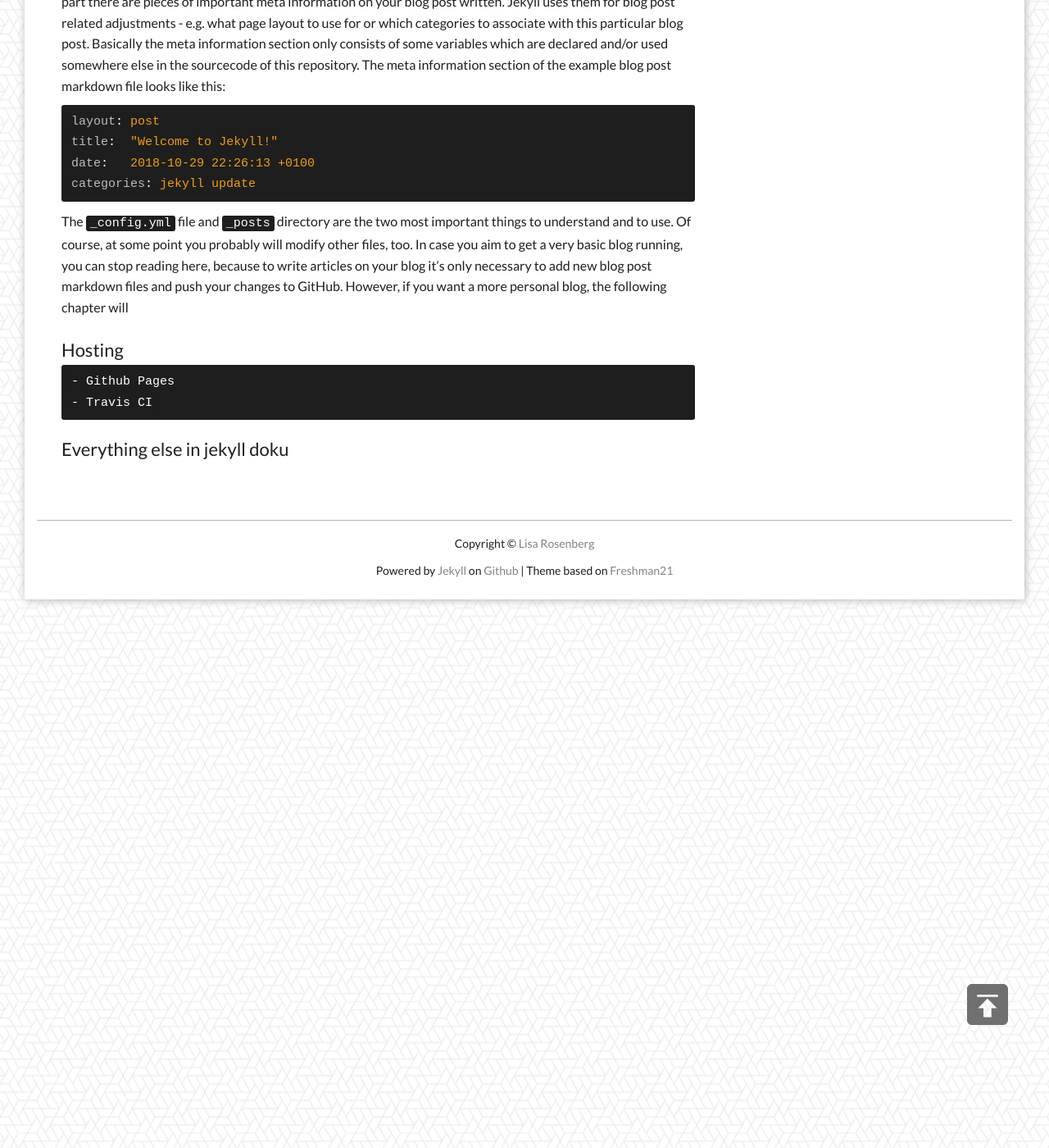
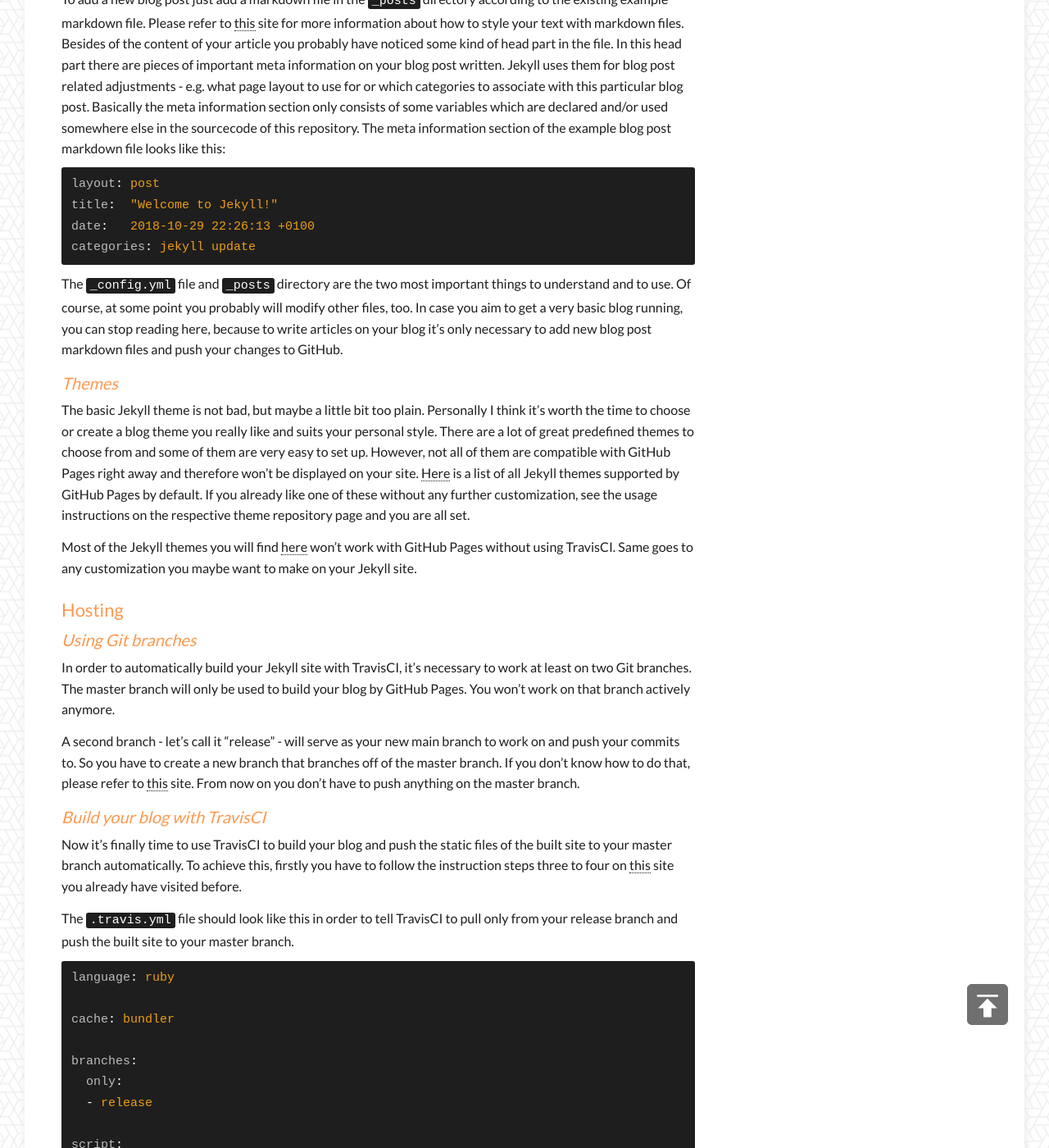
Before and after one commit to lisa-rosenberg/lisa-rosenberg.github.io, a Jekyll site: the page built from _posts/2018-10-23-setup-blog-with-jekyll-and-github-pages.md, in a window 1280 px wide and 1400 px high, scrolled down 6138 px. Shown: the whole window at 82% size. Built offline with Jekyll 4.4.1, drawn with Linux system fonts in a browser that asks for light colours; comment, search, counter and statistics services are not loaded; the table of contents is made by our own code; some of the changed text lies outside the part shown.

Commit message:
Update jekyll setup blog post, Update css

````diff
--- a/_config.yml
+++ b/_config.yml
@@ -1,5 +1,5 @@
 # Site Information
-title                   : read write learn
+title                   : read; write; learn;
 tagline                 :
 author                  : Lisa Rosenberg
 email                   : lisa.rosenberg@outlook.de
--- a/_posts/2018-10-23-setup-blog-with-jekyll-and-github-pages.md
+++ b/_posts/2018-10-23-setup-blog-with-jekyll-and-github-pages.md
@@ -10,7 +10,7 @@ toc         : true
 
 # Introduction
 Setting up your own blog is a very easy task to do, especially nowadays.
-With the help of Jekyll, Ruby and GitHub Pages it really is just a matter of some couple of minutes.
+With the help of Jekyll, Ruby, GitHub Pages and TravisCI it really is just a matter of some couple of minutes.
 Plus it's totally free!
 In this article I will show you step by step how I did set up my own personal blog.
 Everything should be pretty straightforward and clear.
@@ -216,11 +216,62 @@ categories: jekyll update
 The `_config.yml` file and `_posts` directory are the two most important things to understand and to use.
 Of course, at some point you probably will modify other files, too.
 In case you aim to get a very basic blog running, you can stop reading here, because to write articles on your blog it's only necessary to add new blog post markdown files and push your changes to GitHub.
-However, if you want a more personal blog, the following chapter will
+
+## Themes
+The basic Jekyll theme is not bad, but maybe a little bit too plain.
+Personally I think it's worth the time to choose or create a blog theme you really like and suits your personal style.
+There are a lot of great predefined themes to choose from and some of them are very easy to set up.
+However, not all of them are compatible with GitHub Pages right away and therefore won't be displayed on your site.
+[Here](https://pages.github.com/themes/) is a list of all Jekyll themes supported by GitHub Pages by default.
+If you already like one of these without any further customization, see the usage instructions on the respective theme repository page and you are all set.
+
+Most of the Jekyll themes you will find [here](http://jekyllthemes.org/) won't work with GitHub Pages without using TravisCI.
+Same goes to any customization you maybe want to make on your Jekyll site.
 
 # Hosting
-    - Github Pages
-    - Travis CI
+## Using Git branches
+In order to automatically build your Jekyll site with TravisCI, it's necessary to work at least on two Git branches.
+The master branch will only be used to build your blog by GitHub Pages.
+You won't work on that branch actively anymore.
 
+A second branch - let's call it "release" - will serve as your new main branch to work on and push your commits to.
+So you have to create a new branch that branches off of the master branch.
+If you don't know how to do that, please refer to [this](https://git-scm.com/book/en/v2/Git-Branching-Branches-in-a-Nutshell#_create_new_branch) site.
+From now on you don't have to push anything on the master branch.
+
+## Build your blog with TravisCI
+Now it's finally time to use TravisCI to build your blog and push the static files of the built site to your master branch automatically.
+To achieve this, firstly you have to follow the instruction steps three to four on [this](https://docs.travis-ci.com/user/tutorial) site you already have visited before.
+
+The `.travis.yml` file should look like this in order to tell TravisCI to pull only from your release branch and push the built site to your master branch.
+
+```yaml
+language: ruby
+
+cache: bundler
+
+branches:
+  only:
+  - release
+
+script:
+- JEKYLL_ENV=production bundle exec jekyll build --destination site
+
+deploy:
+  provider: pages
+  local-dir: ./site
+  github-token: $GITHUB_TOKEN
+  target-branch: master
+  skip-cleanup: true
+  keep-history: true
+  on:
+    branch: release
+```
+
+Surely you have noticed the `$GITHUB_TOKEN` variable in my `.travis.yml` file.
+It's very important for authentication purposes.
+Without it TravisCI is not allowed to pull your repository or push to it.
+Please add a new personal access token to GitHub according the instructions you'll find [here](https://docs.travis-ci.com/user/deployment/pages/) and add it as a variable to TravisCI like described [here](https://docs.travis-ci.com/user/environment-variables#defining-variables-in-repository-settings).
+The variable name you use there has to be identical to the variable name in your `.travis.yml` file.
 
 # Everything else in jekyll doku
--- a/_sass/_layout.scss
+++ b/_sass/_layout.scss
@@ -62,6 +62,7 @@
 
   a {
     text-decoration: none;
+    color: $link-text-color;
 
     &:hover {
       color: $link-hover-color;
@@ -262,24 +263,32 @@ img[src$='#post-image'] {
 
   h1 {
     font-size: 22px;
+    font-style: $headline-h1-style;
+    margin-top: 25px;
     line-height: 1em;
-    margin-top: 25px;
+    color: $headline-h1-color;
   }
 
   h2 {
     font-size: 20px;
+    font-style: $headline-h2-style;
+    margin-top: 15px;
     line-height: 1em;
-    margin-top: 15px;
+    color: $headline-h2-color;
   }
 
   h3 {
     font-size: 18px;
+    font-style: $headline-h3-style;
     line-height: 1em;
+    color: $headline-h3-color;
   }
 
   h4 {
     font-size: 16px;
+    font-style: $headline-h4-style;
     line-height: 1em;
+    color: $headline-h4-color;
   }
 }
 
--- a/assets/css/main.scss
+++ b/assets/css/main.scss
@@ -7,11 +7,12 @@
 
 // Basic Colors
 $white:         #ffffff;
-$light-gray:    #b4b4b4;
 $gray:          #828282;
-$dark-gray:     #505050;
+$light-gray:    lighten($gray, 40%);
+$dark-gray:     darken($gray, 40%);
 $black:         #1e1e1e;
 $accent:        #fe9850;
+$dark-accent:   darken($accent, 25%);
 
 // Text
 $text-font-family:                    'Lato', 'Open Sans', Helvetica, Arial, sans-serif !important;
@@ -20,17 +21,31 @@ $text-font-weight:                    300;
 $text-line-height:                    1.6em;
 $text-font-size-small:                $text-font-size * 0.875;
 $text-spacing-unit:                   15px;
+
 $text-color:                          $black;
+$text-title-color:                    $accent;
 $text-quote-color:                    $accent;
 $text-quote-border-color:             $white;
 $text-quote-background-color:         $white;
 
+// Headlines
+$headline-h1-color:         $accent;
+$headline-h2-color:         $accent;
+$headline-h3-color:         $gray;
+$headline-h4-color:         $gray;
+
+$headline-h1-style:         normal;
+$headline-h2-style:         italic;
+$headline-h3-style:         normal;
+$headline-h4-style:         normal;
+
 // Links
 $link-title-color:          $white;
+$link-text-color:           $accent;
 $link-hover-color:          $accent;
-$link-post-color:           $gray;
+$link-post-color:           $dark-gray;
 $link-page-color:           $gray;
-$link-page-color-dark:      darken($link-page-color, 25%);
+$link-page-color-dark:      $dark-gray;
 
 // Page
 $page-color:                $white;
@@ -42,8 +57,8 @@ $page-footer-color:         $white;
 
 // Horizontal Lines
 $line-color:                $dark-gray;
-$line-color-light:          lighten($line-color, 40%);
-$line-color-dark:           darken($line-color, 25%);
+$line-color-light:          $light-gray;
+$line-color-dark:           $dark-gray;
 
 // Code
 $code-backgroud-color:      $black;
@@ -51,10 +66,10 @@ $code-font-color:           $white;
 
 // Table
 $table-color:               $white;
-$table-border-color:        $dark-gray;
+$table-border-color:        $gray;
 
 // Borders
-$image-border-color:        $dark-gray;
+$image-border-color:        $gray;
 
 // Width of the content area
 $content-width:             1100px;
````
